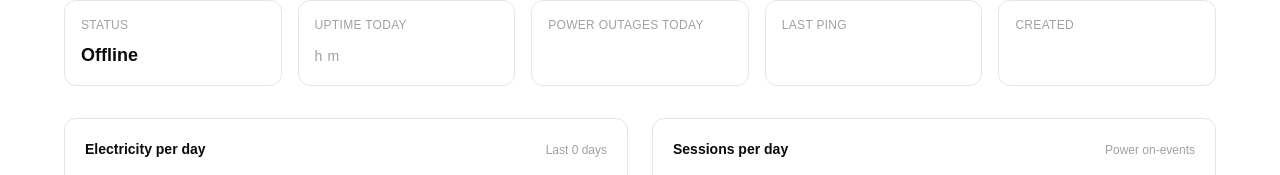
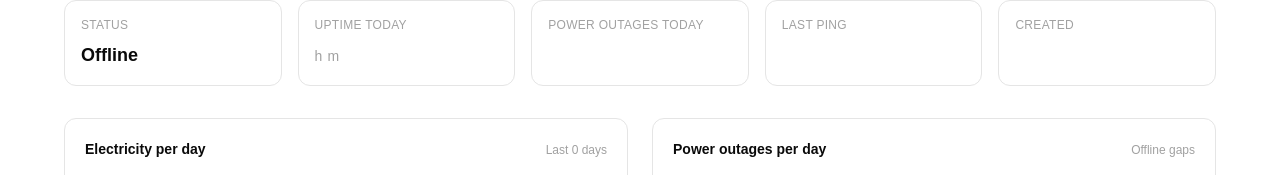
Before and after one commit to rozari0/CurrentKoi, a Django app: template templates/devices/device_detail.html in a window 1280 px wide. Shown: the part 224-399 px from the top of the page. Run offline with Django 5.2, Linux system fonts and the light colour scheme; the template is opened without the code that fills it, so the values that code supplies are empty.

Commit message:
feat: show power outages per day on device detail
Replace the 'Sessions per day' chart with 'Power outages per day',
deriving each day's outage count as max(sessions - 1, 0). The
'Power outages today' card now shares that same series so the card
and the today bar stay consistent. Includes regenerated Tailwind CSS.

```diff
--- a/assets/css/output.css
+++ b/assets/css/output.css
@@ -826,26 +792,6 @@
     display: none;
   }
 }
-@property --tw-rotate-x {
-  syntax: "*";
-  inherits: false;
-}
-@property --tw-rotate-y {
-  syntax: "*";
-  inherits: false;
-}
-@property --tw-rotate-z {
-  syntax: "*";
-  inherits: false;
-}
-@property --tw-skew-x {
-  syntax: "*";
-  inherits: false;
-}
-@property --tw-skew-y {
-  syntax: "*";
-  inherits: false;
-}
 @property --tw-border-style {
   syntax: "*";
   inherits: false;
@@ -883,72 +829,9 @@
   syntax: "*";
   inherits: false;
 }
-@property --tw-outline-style {
-  syntax: "*";
-  inherits: false;
-  initial-value: solid;
-}
-@property --tw-blur {
-  syntax: "*";
-  inherits: false;
-}
-@property --tw-brightness {
-  syntax: "*";
-  inherits: false;
-}
-@property --tw-contrast {
-  syntax: "*";
-  inherits: false;
-}
-@property --tw-grayscale {
-  syntax: "*";
-  inherits: false;
-}
-@property --tw-hue-rotate {
-  syntax: "*";
-  inherits: false;
-}
-@property --tw-invert {
-  syntax: "*";
-  inherits: false;
-}
-@property --tw-opacity {
-  syntax: "*";
-  inherits: false;
-}
-@property --tw-saturate {
-  syntax: "*";
-  inherits: false;
-}
-@property --tw-sepia {
-  syntax: "*";
-  inherits: false;
-}
-@property --tw-drop-shadow {
-  syntax: "*";
-  inherits: false;
-}
-@property --tw-drop-shadow-color {
-  syntax: "*";
-  inherits: false;
-}
-@property --tw-drop-shadow-alpha {
-  syntax: "<percentage>";
-  inherits: false;
-  initial-value: 100%;
-}
-@property --tw-drop-shadow-size {
-  syntax: "*";
-  inherits: false;
-}
 @layer properties {
   @supports ((-webkit-hyphens: none) and (not (margin-trim: inline))) or ((-moz-orient: inline) and (not (color:rgb(from red r g b)))) {
     *, ::before, ::after, ::backdrop {
-      --tw-rotate-x: initial;
-      --tw-rotate-y: initial;
-      --tw-rotate-z: initial;
-      --tw-skew-x: initial;
-      --tw-skew-y: initial;
       --tw-border-style: solid;
       --tw-leading: initial;
       --tw-font-weight: initial;
--- a/templates/devices/device_detail.html
+++ b/templates/devices/device_detail.html
@@ -61,11 +61,11 @@
 
     <div class="rounded-xl border border-neutral-200 bg-white p-5">
       <div class="mb-4 flex items-baseline justify-between">
-        <h2 class="text-sm font-semibold text-neutral-950">Sessions per day</h2>
-        <span class="text-xs text-neutral-400">Power on-events</span>
+        <h2 class="text-sm font-semibold text-neutral-950">Power outages per day</h2>
+        <span class="text-xs text-neutral-400">Offline gaps</span>
       </div>
       <div class="relative h-64">
-        <canvas id="daily-counts-chart"></canvas>
+        <canvas id="daily-outages-chart"></canvas>
       </div>
     </div>
 
@@ -150,14 +150,14 @@
       },
     });
 
-    new Chart(document.getElementById("daily-counts-chart"), {
+    new Chart(document.getElementById("daily-outages-chart"), {
       type: "bar",
       data: {
         labels: data.daily.labels,
         datasets: [
           {
-            label: "Sessions",
-            data: data.daily.counts,
+            label: "Outages",
+            data: data.daily.outages,
             backgroundColor: INK,
             borderRadius: 4,
             maxBarThickness: 28,
```
Also changed, not shown: other parts of assets/css/output.css (+0 -48 lines), apps/devices/tests.py (+44 -1 lines), apps/devices/views.py (+3 -5 lines).
